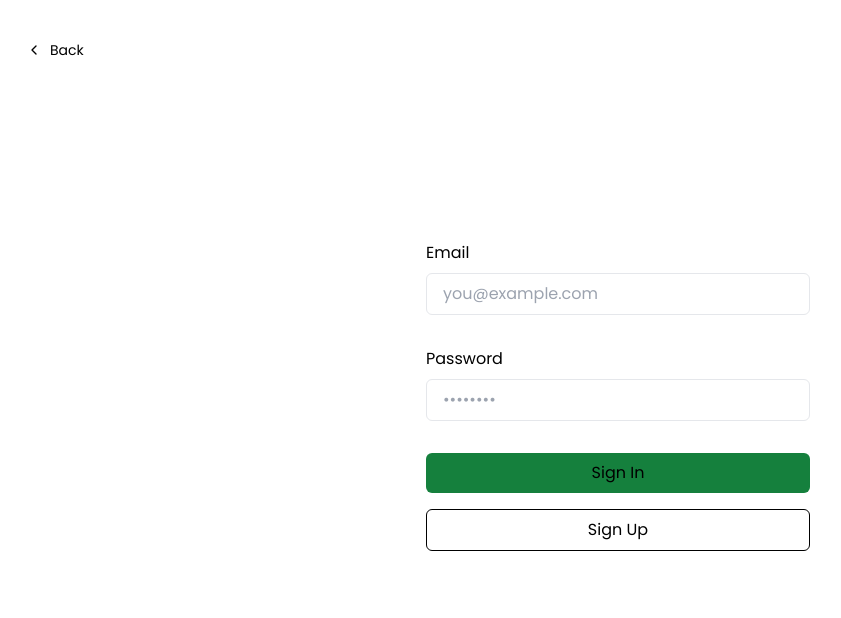
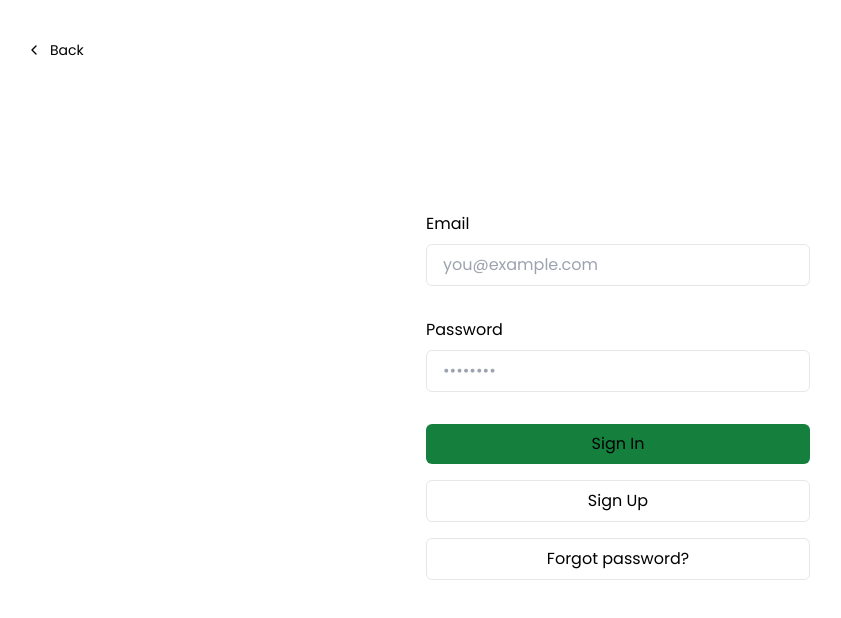
Before and after one commit to AdrianRodriguezNaranjo/GreenHole, a Next.js app: page /login in a window 1280 px wide. Shown: the top 618 px of the page, without its empty margins (22-863 px from the left). Built offline with nearby package versions, Linux system fonts and the light colour scheme.

Commit message:
Small changes

```diff
--- a/app/login/page.tsx
+++ b/app/login/page.tsx
@@ -4,11 +4,8 @@ import { createClient } from "@/utils/supabase/server";
 import { redirect } from "next/navigation";
 import { SubmitButton } from "./submit-button";
 
-export default function Login({
-  searchParams,
-}: {
-  searchParams: { message: string };
-}) {
+export default function Login({ searchParams,}: { searchParams: { message: string }; }) {
+
   const signIn = async (formData: FormData) => {
     "use server";
 
@@ -34,6 +31,9 @@ export default function Login({
     const origin = headers().get("origin");
     const email = formData.get("email") as string;
     const password = formData.get("password") as string;
+
+
+
     const supabase = createClient();
 
     const { error } = await supabase.auth.signUp({
@@ -45,11 +45,30 @@ export default function Login({
     });
 
     if (error) {
+      console.log(error);
+
       return redirect("/login?message=Could not authenticate user");
     }
 
     return redirect("/login?message=Check email to continue sign in process");
   };
+
+  const forgotPassword = async (formData: FormData) => {
+    "use server";
+
+    const email = formData.get("email") as string;
+    const supabase = createClient();
+
+    const { error } = await supabase.auth.resetPasswordForEmail(email, {
+      redirectTo: "/reset-password",
+    });
+
+    if (error) {
+      return redirect("/login?message=Could not reset password, try again!");
+    } else {
+      return redirect("/login?message=Check email to reset password");
+    }
+  }
 
   return (
     <div className="flex-1 flex flex-col w-full px-8 sm:max-w-md justify-center gap-2">
@@ -92,6 +111,7 @@ export default function Login({
           type="password"
           name="password"
           placeholder="••••••••"
+          minLength={6}
           required
         />
         <SubmitButton
@@ -108,6 +128,13 @@ export default function Login({
         >
           Sign Up
         </SubmitButton>
+        <SubmitButton
+          formAction={forgotPassword}
+          className="border border-foreground/20 rounded-md px-4 py-2 text-foreground mb-2"
+          pendingText="Sending email..."
+        >
+          Forgot password?
+        </SubmitButton>
         {searchParams?.message && (
           <p className="mt-4 p-4 bg-foreground/10 text-foreground text-center">
             {searchParams.message}
--- a/tailwind.config.js
+++ b/tailwind.config.js
@@ -7,12 +7,7 @@ module.exports = {
   theme: {
     extend: {
       colors: {
-        background: "hsl(var(--background))",
-        foreground: "hsl(var(--foreground))",
-        btn: {
-          background: "hsl(var(--btn-background))",
-          "background-hover": "hsl(var(--btn-background-hover))",
-        },
+
       },
     },
   },
--- a/utils/supabase.ts
+++ /dev/null
@@ -1,5 +0,0 @@
-import { createClient } from "./supabase/server";
-
-const supabase = createClient();
-
-export default supabase;
```
Also changed, not shown: app/reset-password/page.tsx (added).
